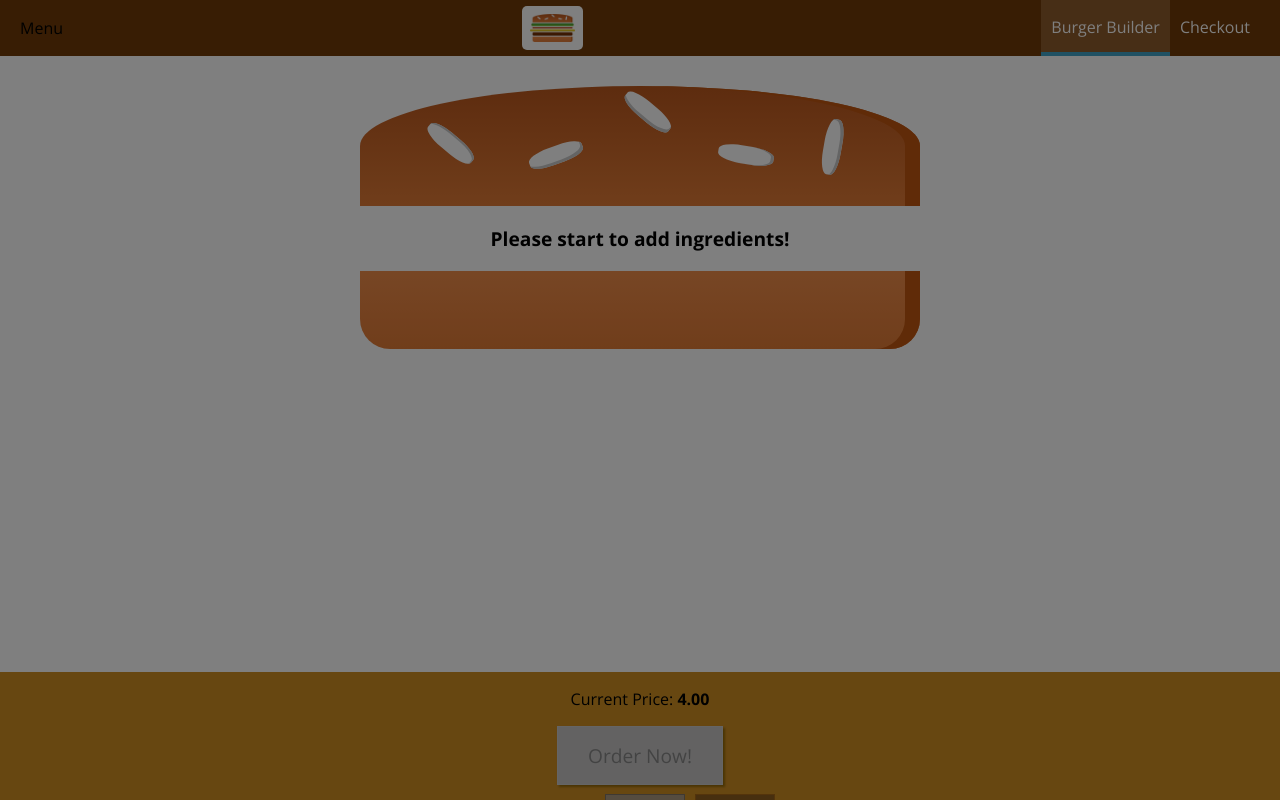
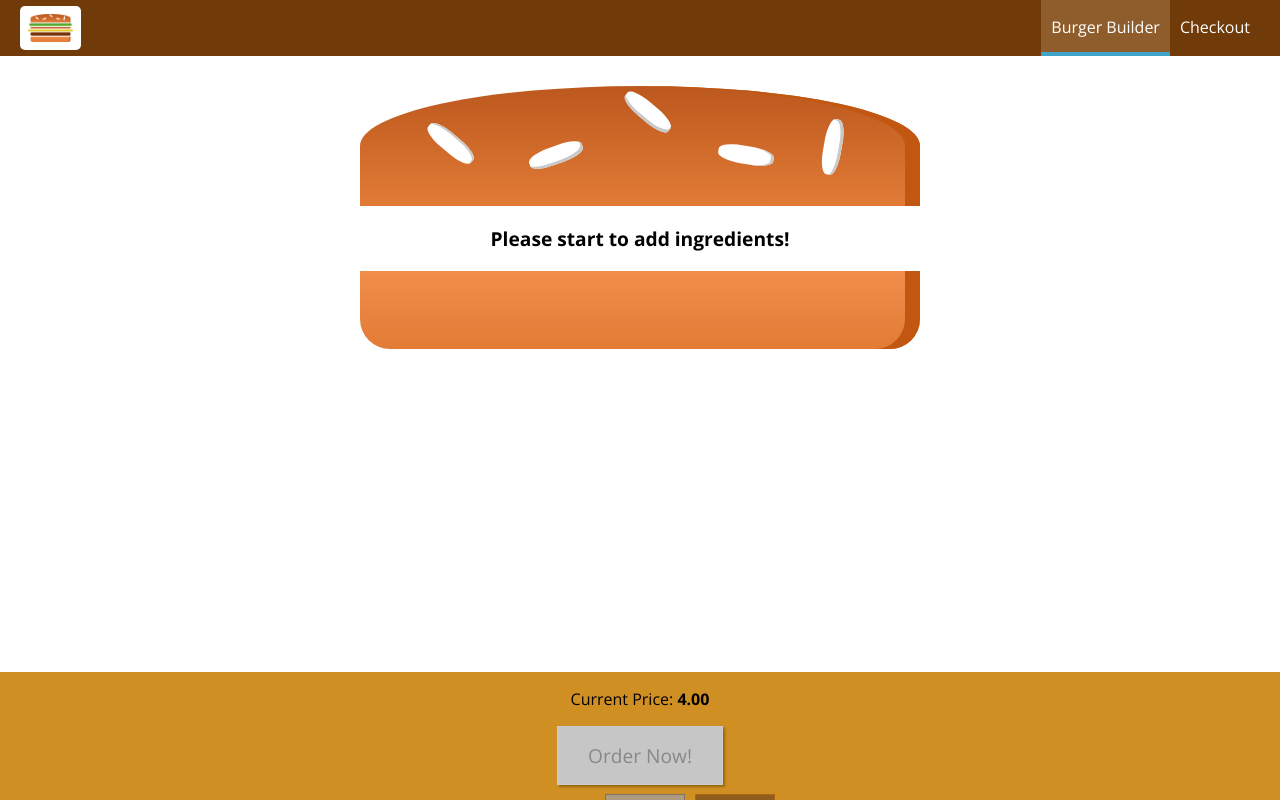
Before and after one commit to Marcosvnzla/React-course, a React (Create React App) app in the folder burger-builder/: page / in a window 1280 px wide. Shown: the top 800 px of the page. Built offline with nearby package versions, Linux system fonts and the light colour scheme.

Commit message:
Finished basic app version

```diff
--- a/burger-builder/src/components/Layout/Layout.js
+++ b/burger-builder/src/components/Layout/Layout.js
@@ -5,18 +5,20 @@ import SideDrawer from '../Navigation/SideDrawer/SideDrawer';
 
 class Layout extends Component {
   state = {
-    showDrawer: true
+    showDrawer: false
   }
 
-  sideDrawerClosed  = () => {
-    this.setState({showDrawer: false});
+  sideDrawerToggle  = () => {
+    this.setState((prevState) => {
+      return {showDrawer: !prevState.showDrawer};
+    });
   };
 
   render() {
     return(
       <Fragment>
-        <Toolbar />
-        <SideDrawer bstate={this.state.showDrawer} closed={this.sideDrawerClosed} />
+        <Toolbar menuClicked={this.sideDrawerToggle}/>
+        <SideDrawer bstate={this.state.showDrawer} closed={this.sideDrawerToggle} />
         <main className={styles.main}>
           {this.props.children}
         </main>
--- a/burger-builder/src/components/Navigation/Toolbar/Toolbar.js
+++ b/burger-builder/src/components/Navigation/Toolbar/Toolbar.js
@@ -5,7 +5,11 @@ import NavigationItems from '../NavigationItems/NavigationItems';
 
 const toolbar = (props) => (
   <header className={styles.Toolbar}>
-    <div>Menu</div>
+    <div onClick={props.menuClicked} className={styles.DrawerToggle}>
+      <div></div>
+      <div></div>
+      <div></div>
+    </div>
     <div className={styles.Logo}>
       <Logo />
     </div>
--- a/burger-builder/src/components/Navigation/Toolbar/Toolbar.module.css
+++ b/burger-builder/src/components/Navigation/Toolbar/Toolbar.module.css
@@ -26,3 +26,27 @@
     display: none;
   }
 }
+
+.DrawerToggle {
+    width: 40px;
+    height: 100%;
+    display: flex;
+    flex-flow: column;
+    justify-content: space-around;
+    align-items: center;
+    padding: 10px 0;
+    box-sizing: border-box;
+    cursor: pointer;
+}
+
+.DrawerToggle div {
+    width: 90%;
+    height: 3px;
+    background-color: white;
+}
+
+@media (min-width: 500px) {
+    .DrawerToggle {
+        display: none;
+    }
+}
--- a/burger-builder/src/components/UI/Modal/Modal.module.css
+++ b/burger-builder/src/components/UI/Modal/Modal.module.css
@@ -5,12 +5,12 @@
   z-index: 100;
   box-sizing: border-box;
   background-color: white;
-  width: 60%;
+  width: 80%;
   border: 1px solid #ccc;
   box-shadow: 1px 1px 1px black;
   padding: 16px;
-  top: 30%;
-  left: 15%;
+  top: 15%;
+  left: 10%;
   transition: all 0.3s ease-out;
   border-radius: 8px;
 }
```
